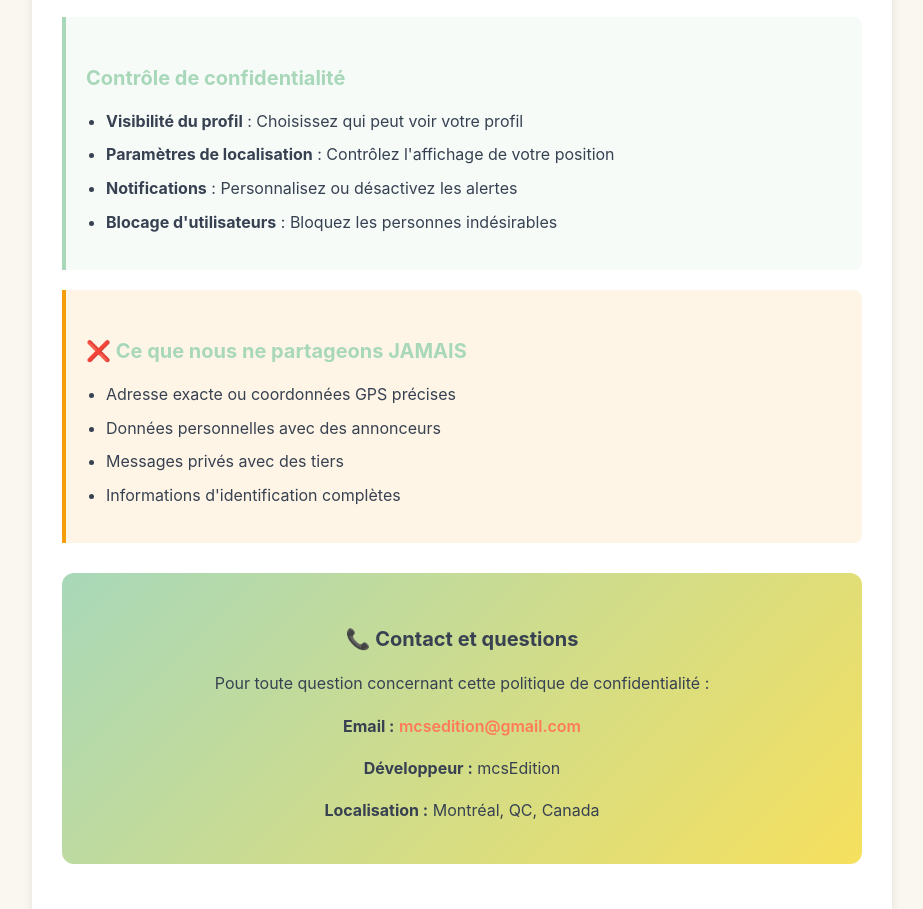
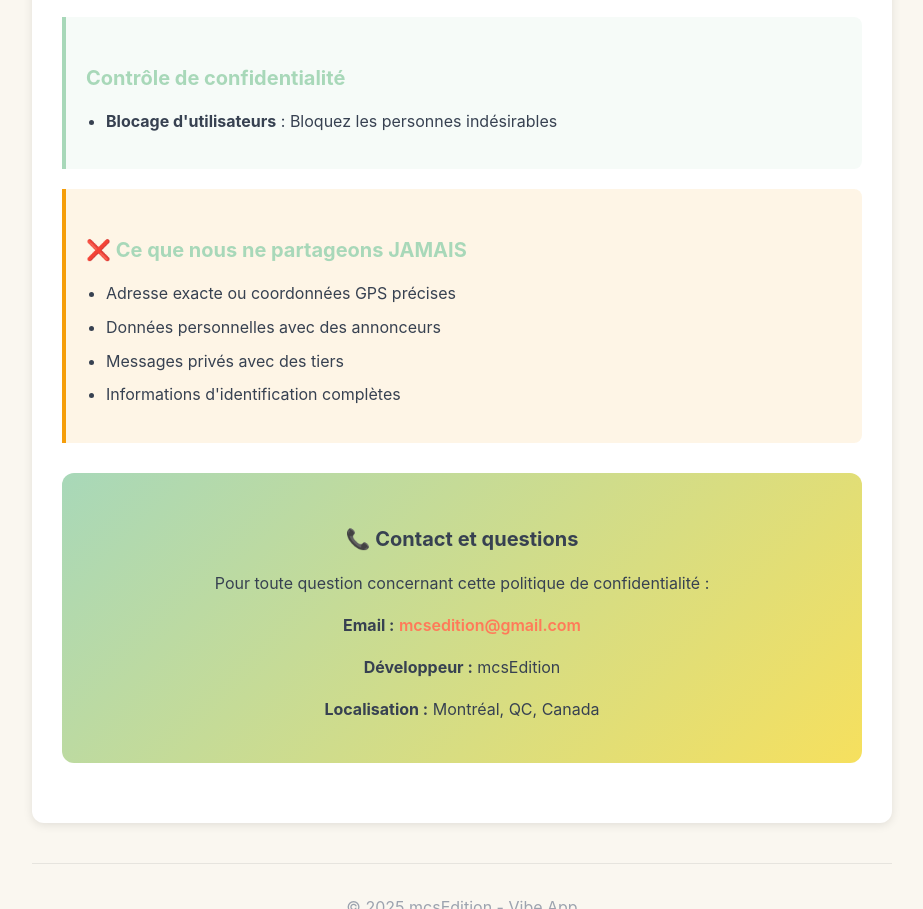
Before and after one commit to mcsEdition-Corp/vibe, a plain HTML site: page index.html in a window 1280 px wide. Shown: the part 1852-2761 px from the top of the page, without its empty margins (178-1101 px from the left). Drawn offline with Linux system fonts and the light colour scheme.

Commit message:
Update index.html

```diff
--- a/index.html
+++ b/index.html
@@ -447,9 +447,6 @@
             <div class="feature-box">
                 <h3>Contrôle de confidentialité</h3>
                 <ul>
-                    <li><strong>Visibilité du profil</strong> : Choisissez qui peut voir votre profil</li>
-                    <li><strong>Paramètres de localisation</strong> : Contrôlez l'affichage de votre position</li>
-                    <li><strong>Notifications</strong> : Personnalisez ou désactivez les alertes</li>
                     <li><strong>Blocage d'utilisateurs</strong> : Bloquez les personnes indésirables</li>
                 </ul>
             </div>
```
